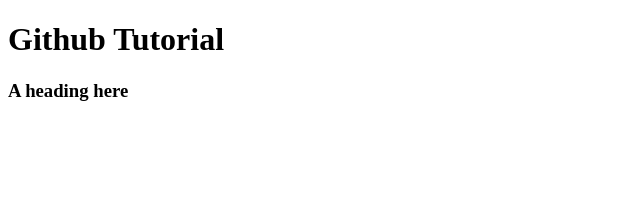
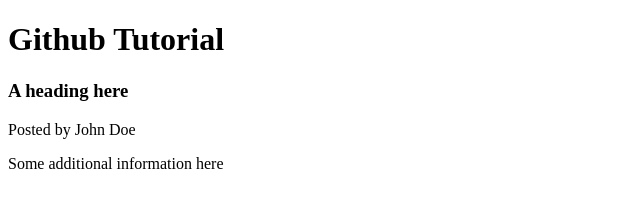
Before and after one commit to elsayedabdelnaby/github-tutorial, a plain HTML site: page index.html in a window 1280 px wide. Shown: the whole page, without its empty margins (0-640 px from the left). Drawn offline with Linux system fonts and the light colour scheme.

Commit message:
add p tag to the header

```diff
--- a/index.html
+++ b/index.html
@@ -12,6 +12,8 @@
     <h1>Github Tutorial</h1>
     <header>
         <h3>A heading here</h3>
+        <p>Posted by John Doe</p>
+        <p>Some additional information here</p>
     </header>
 </body>
 
```
